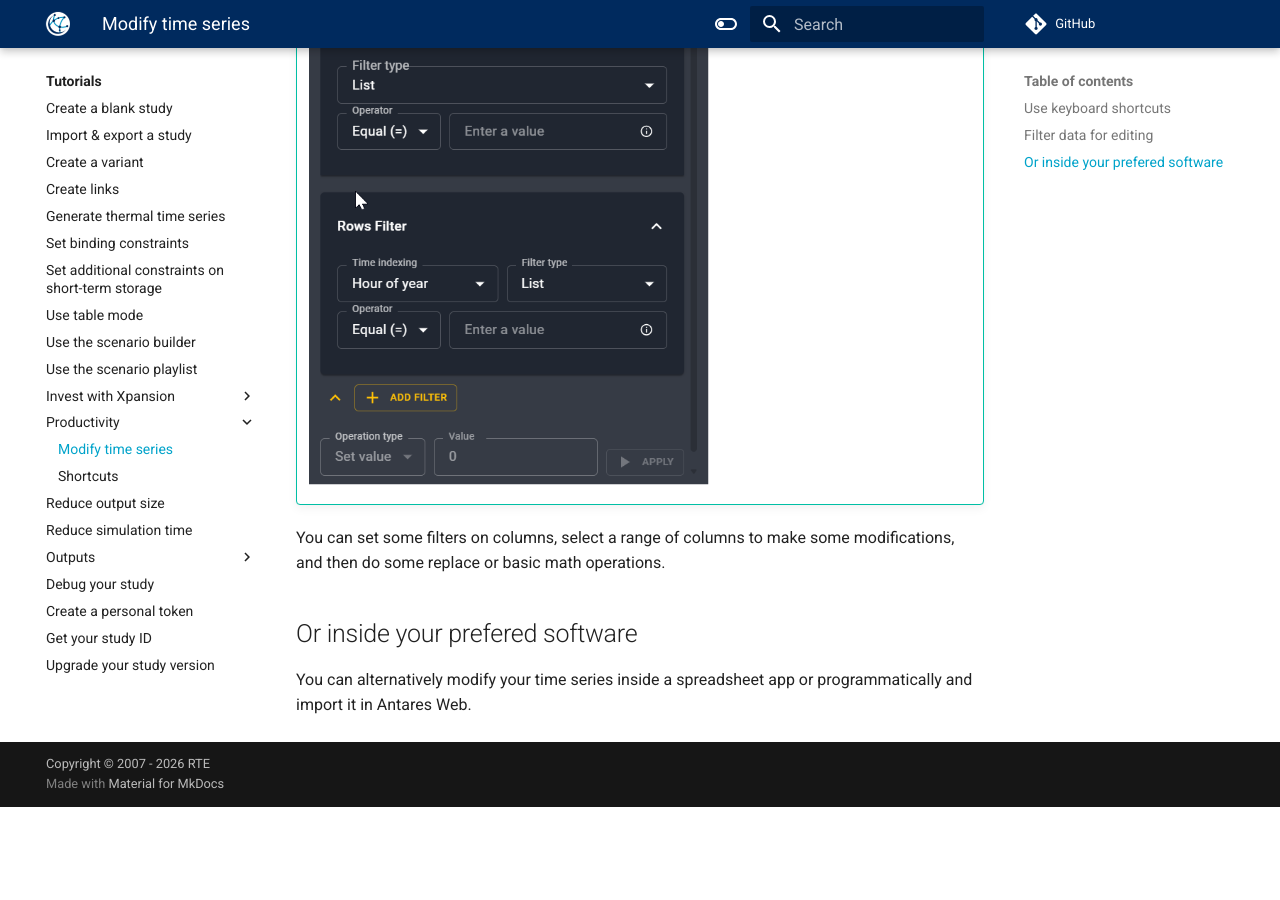
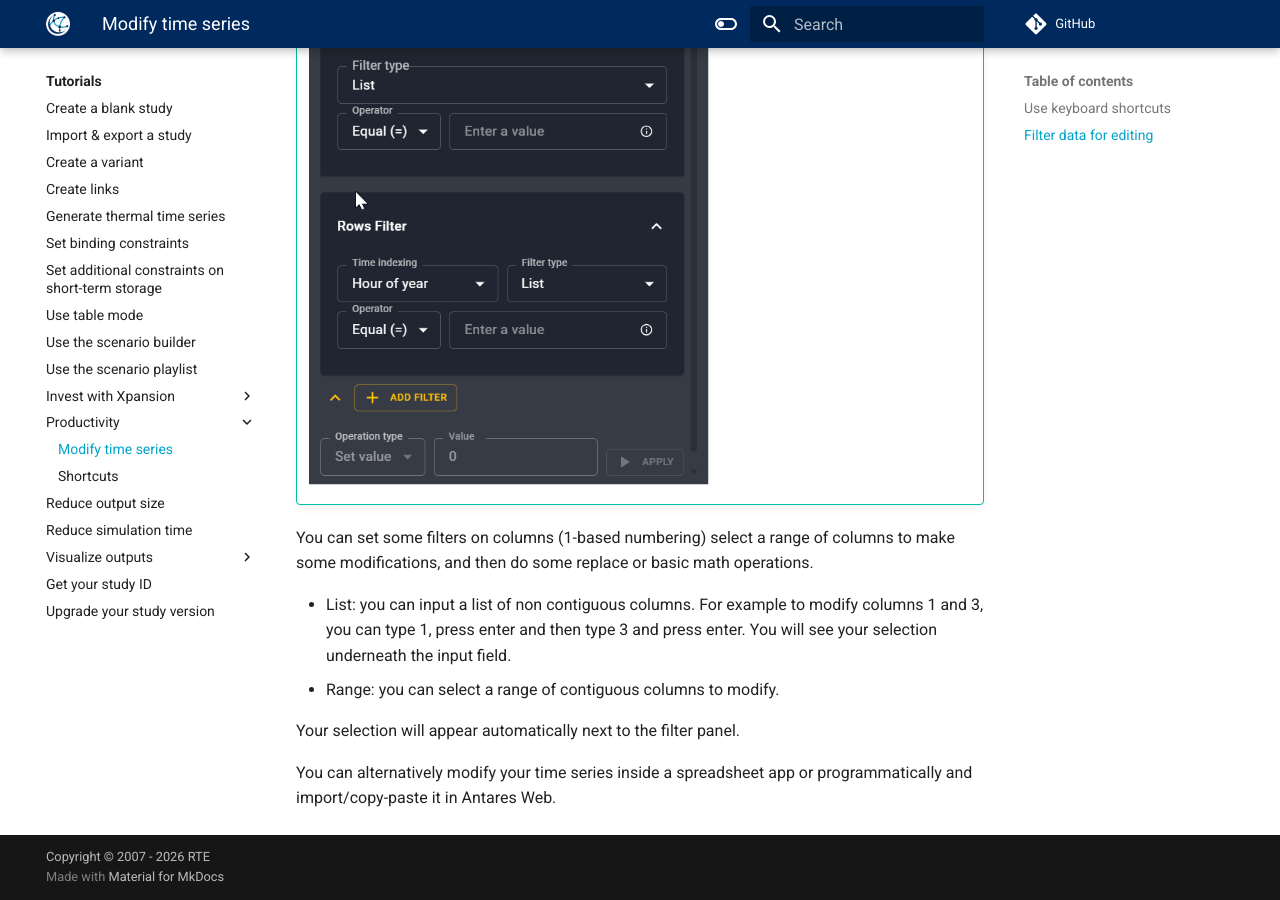
Before and after one commit to AntaresSimulatorTeam/antares-doc, an MkDocs documentation site: the page built from docs/tutorials/modify-ts.md, in a window 1280 px wide and 900 px high, scrolled down 1563 px. Built offline with MkDocs 1.6.1 and Material for MkDocs 9.7.7, drawn with Linux system fonts in a browser that asks for light colours; comment, search, counter and statistics services are not loaded; before the commit the page ends 2370 px from its top, so only the background shows below that.

Commit message:
Add output and debug tab pages

```diff
--- a/docs/tutorials/debug-your-study.md
+++ /dev/null
@@ -1 +0,0 @@
-# Debug your study
--- a/docs/tutorials/modify-ts.md
+++ b/docs/tutorials/modify-ts.md
@@ -23,10 +23,17 @@
 
     ![](../assets/tuto/filter-active.png){ width="400" }
 
-You can set some filters on columns, select a range of columns to make some modifications,
+You can set some filters on columns (1-based numbering)
+select a range of columns to make some modifications,
 and then do some replace or basic math operations.
 
-## Or inside your prefered software
+- List: you can input a list of non contiguous columns. For example to modify columns 1 and 3,
+  you can type 1, press enter and then type 3 and press enter. You will see your selection
+  underneath the input field.
+- Range: you can select a range of contiguous columns to modify.
+
+Your selection will appear automatically next to the filter panel.
+
 
 You can alternatively modify your time series inside a spreadsheet app or programmatically
-and import it in Antares Web.
+and import/copy-paste it in Antares Web.
--- a/mkdocs.yml
+++ b/mkdocs.yml
@@ -65,12 +65,9 @@
       - Shortcuts: tutorials/shortcuts.md
     - Reduce output size: tutorials/reduce-output.md
     - Reduce simulation time: tutorials/reduce-simulation-time.md
-    - Outputs:
-      - Visualize raw outputs: tutorials/visualize-raw.md
-      - Visualize by area: tutorials/vizualize-by-area.md
-      - Visualize by variable: tutorials/vizualize-by-variable.md
-    - Debug your study: tutorials/debug-your-study.md
-    - Create a personal token: tutorials/create-token.md
+    - Visualize outputs:
+      - Antares outputs: tutorials/outputs-antares.md
+      - Xpansion outputs: tutorials/outputs-xpansion.md
     - Get your study ID: tutorials/get-study-id.md
     - Upgrade your study version: tutorials/study-migration.md
   - Programmation and CLI:
@@ -118,6 +115,8 @@
       - Adequacy patch: reference/adequacy-patch.md
       - Water values: reference/water-values.md
       - Investment problem: reference/xpansion-theory.md
+    - Debug tab: reference/debug.md
+    - Create a personal token: tutorials/create-token.md
     - Performance:
       - Supported solvers for Antares: reference/solver-choice.md
       - Xpansion performance: reference/performance-xpansion.md
```
Also changed, not shown: docs/getting-started/first-steps.md (+2 -2 lines), docs/reference/debug.md (added, +12 -0 lines), docs/tutorials/outputs-antares.md (added, +37 -0 lines), docs/tutorials/outputs-xpansion.md (added, +4 -0 lines), docs/tutorials/set-constraint-st-storage.md (+4 -0 lines), docs/tutorials/use-table-mode.md (+41 -0 lines), docs/tutorials/visualize-raw.md (deleted, +0 -1 lines), docs/assets/tuto/output-selectors.png (added), docs/assets/tuto/table-mode-example.png (added), docs/assets/tuto/table-mode-pop-up.png (added), docs/assets/tuto/table-mode.png (added), docs/tutorials/vizualize-by-area.md (deleted), docs/tutorials/vizualize-by-variable.md (deleted).
